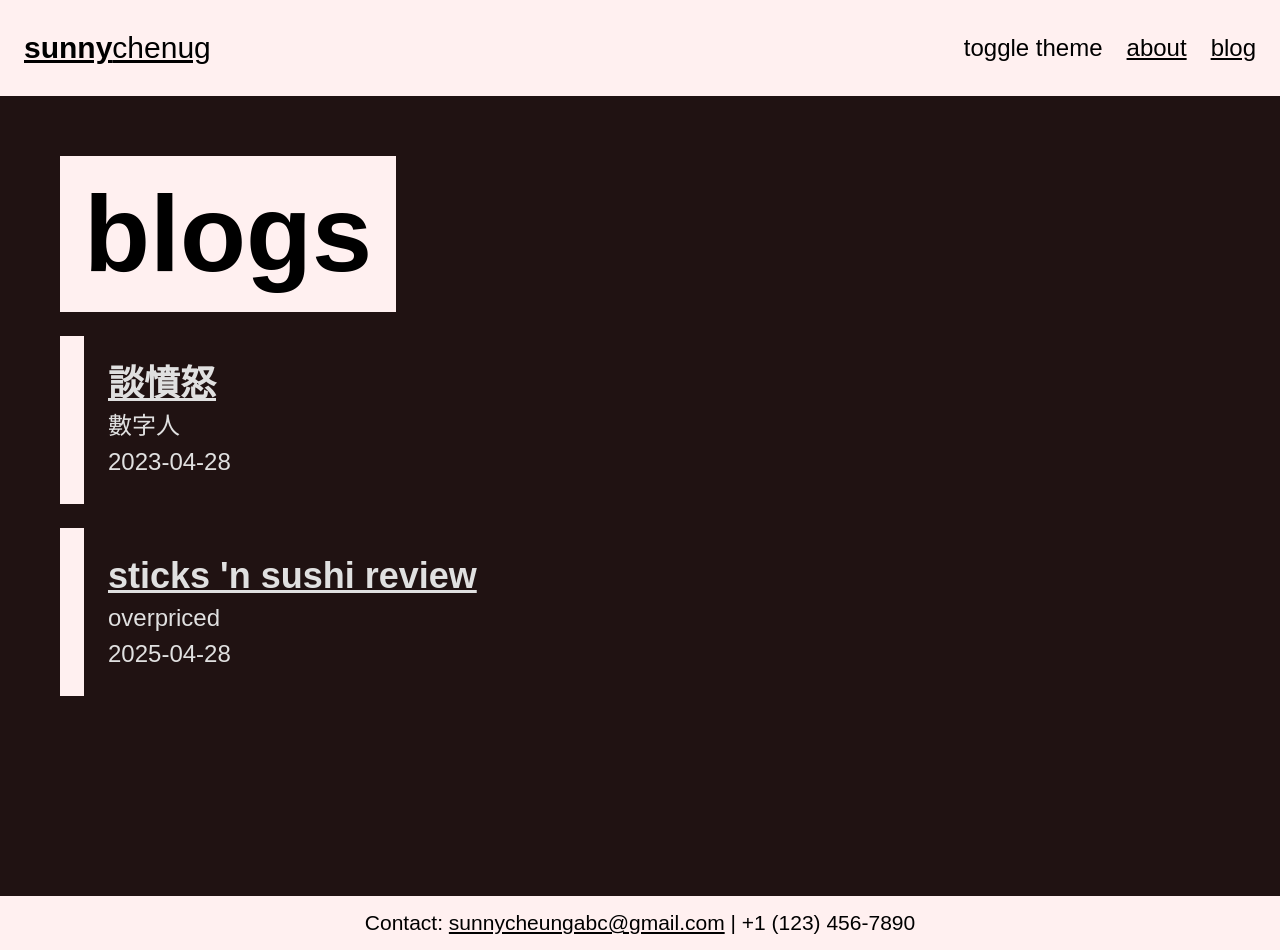
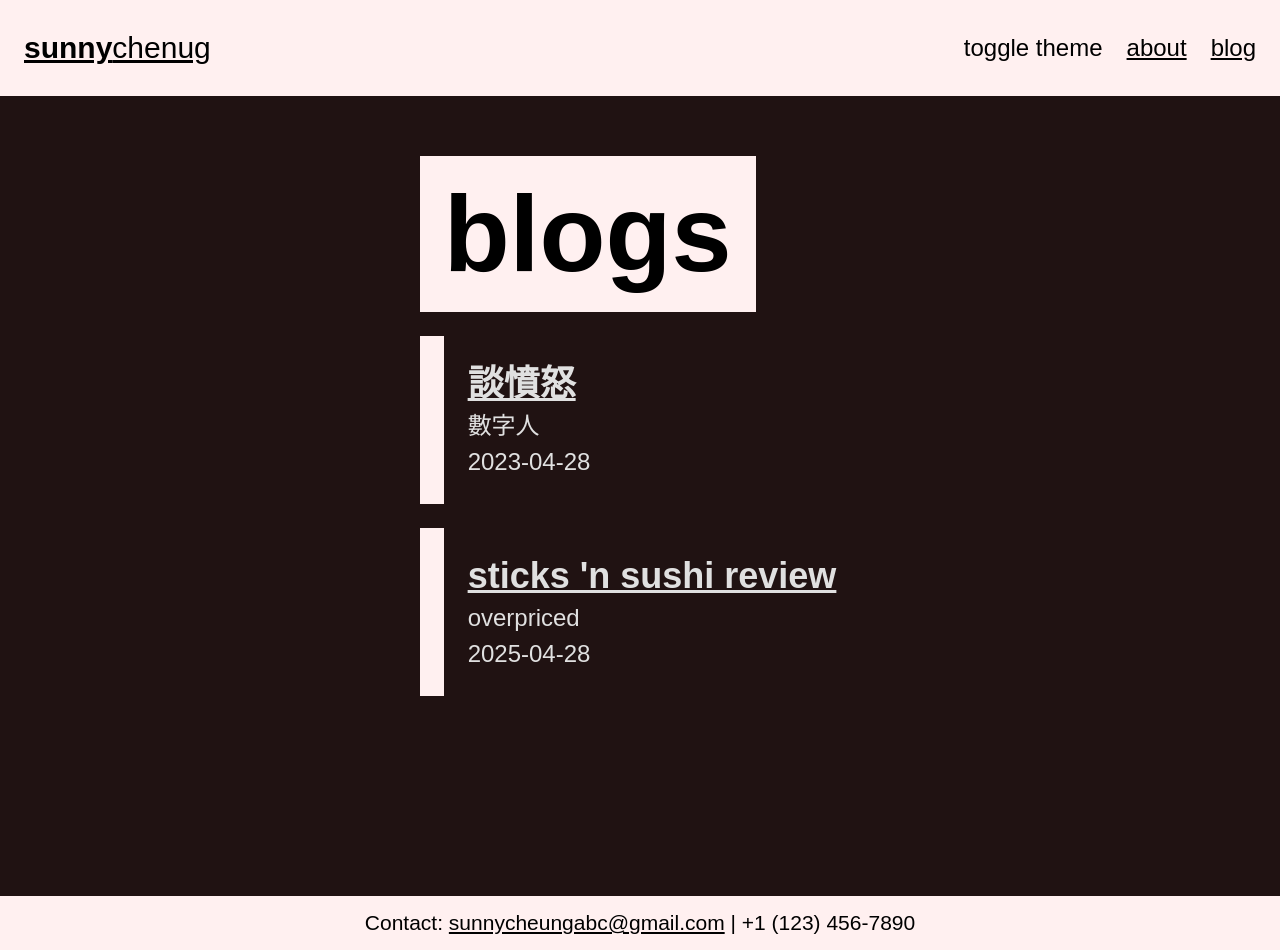
Before and after one commit to PunnyBunny/punnybunny.github.io, a Next.js app: page /blog in a window 1280 px wide. Built offline with nearby package versions, Linux system fonts and the light colour scheme; a web font is replaced by a local one.

Commit message:
set max width

```diff
--- a/src/app/layout.tsx
+++ b/src/app/layout.tsx
@@ -27,7 +27,7 @@
       >
         <ThemeProvider attribute="class" defaultTheme="dark" enableSystem>
           <AppBar />
-          {children}
+          <div className=" max-w-screen-xl mx-auto">{children}</div>
           <ContactsBar />
         </ThemeProvider>
       </body>
```
